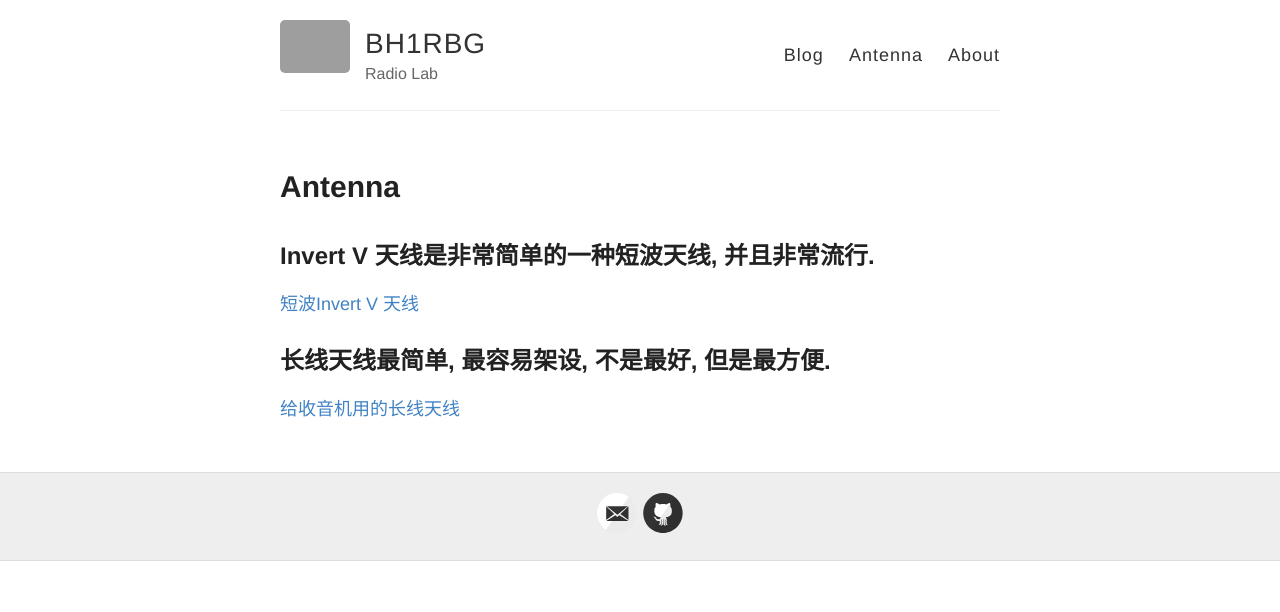
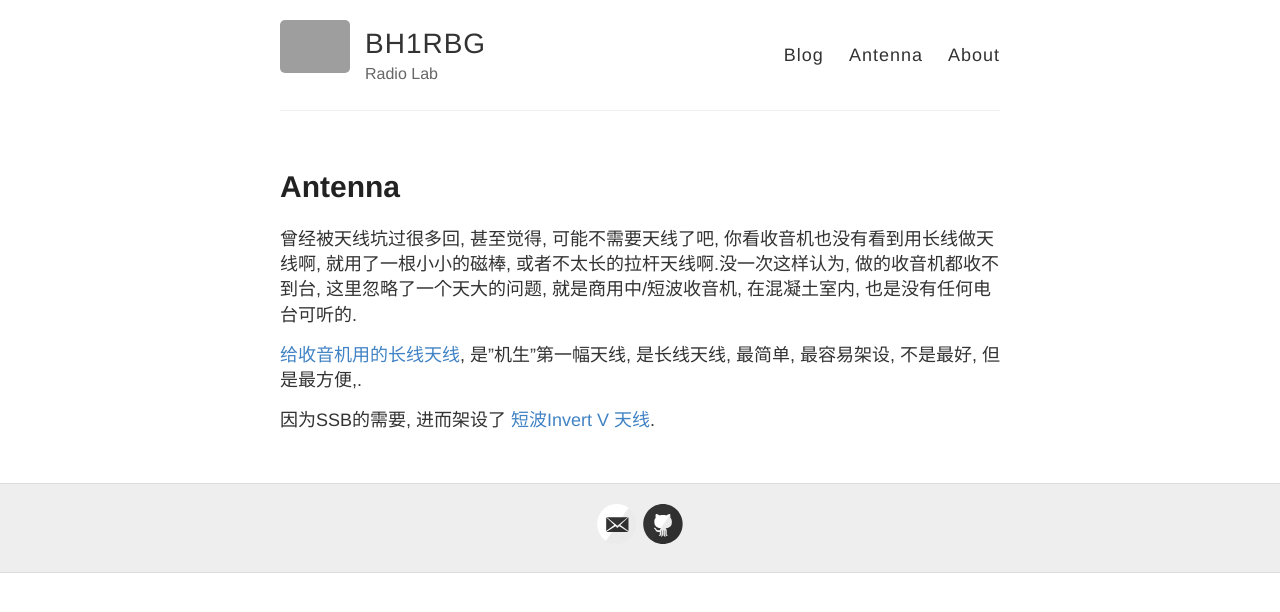
Before and after one commit to bh1rbg/bh1rbg.github.io, a Jekyll site: the page built from antenna.md, in a window 1280 px wide. Shown: the top 612 px of the page. Built offline with Jekyll 4.4.1, drawn with Linux system fonts in a browser that asks for light colours; grey boxes are pictures that could not be loaded.

Commit message:
Fix link to post

```diff
--- a/antenna.md
+++ b/antenna.md
@@ -4,10 +4,11 @@
 permalink: /antenna/
 ---
 
-
-## Invert V 天线是非常简单的一种短波天线, 并且非常流行.
-<a href="{{ site.baseurl }}/_post/2019-1-01-invertv-antenna.md"> 短波Invert V 天线</a>
+曾经被天线坑过很多回, 甚至觉得, 可能不需要天线了吧, 你看收音机也没有看到用长线做天线啊, 就用了一根小小的磁棒, 或者不太长的拉杆天线啊.没一次这样认为, 做的收音机都收不到台, 这里忽略了一个天大的问题, 就是商用中/短波收音机, 在混凝土室内, 也是没有任何电台可听的.
 
 
-## 长线天线最简单, 最容易架设, 不是最好, 但是最方便.
-<a href="{{ site.baseurl }}/_post/2015-10-06-first-antenna.md"> 给收音机用的长线天线</a>
+
+<a href="{{ site.baseurl }}/first-antenna/"> 给收音机用的长线天线</a>, 是"机生"第一幅天线, 是长线天线, 最简单, 最容易架设, 不是最好, 但是最方便,.
+
+
+因为SSB的需要, 进而架设了<a href="{{ site.baseurl }}/invertv-antenna/"> 短波Invert V 天线</a>.
```
Also changed, not shown: README.md.
